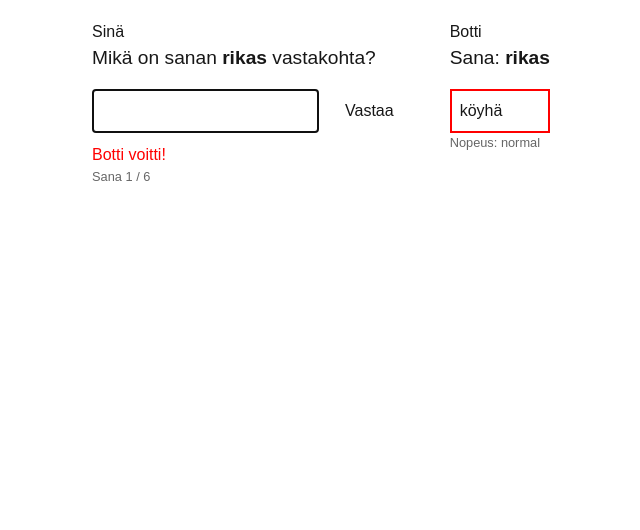
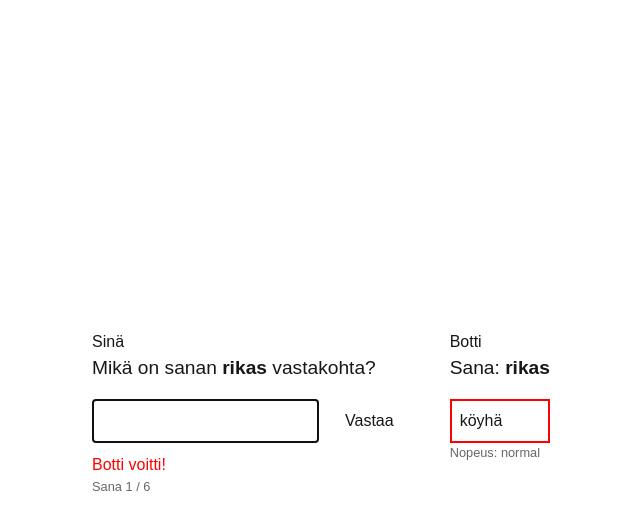
Before and after one commit to emppux5/opposites-peli, a Next.js app in the folder opposites-peli/: page /game in a window 1280 px wide. Shown: the top 530 px of the page, without its empty margins (319-959 px from the left). Built offline with nearby package versions, Linux system fonts and the light colour scheme.

Commit message:
Update page.tsx

```diff
--- a/opposites-peli/app/game/page.tsx
+++ b/opposites-peli/app/game/page.tsx
@@ -99,10 +99,10 @@ const handleSubmit = (e: React.FormEvent<HTMLFormElement>) => {
   }
 
   return (
-    <div style={{ display: 'flex', gap: '40px', paddingTop: '202px', padding: '20px' , justifyContent: 'center'}}>
+    <div style={{ display: 'flex', gap: '40px', padding: '20px' , justifyContent: 'center'}}>
 
       {/* PLAYER UI */}
-      <div style={{ maxWidth: '400px' }}>
+      <div style={{ maxWidth: '400px', paddingTop: '25%' }}>
         <h1>Sinä</h1>
 
         <div style={{ marginBottom: '1rem', fontSize: '1.2rem' }}>
@@ -142,7 +142,7 @@ const handleSubmit = (e: React.FormEvent<HTMLFormElement>) => {
       </div>
 
       {/* BOT UI */}
-      <div style={{ maxWidth: '400px' }}>
+      <div style={{ maxWidth: '400px', paddingTop: '25%' }}>
         <h1>Botti</h1>
 
         <div style={{ marginBottom: '1rem', fontSize: '1.2rem' }}>
```
